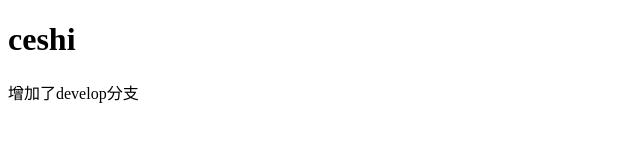
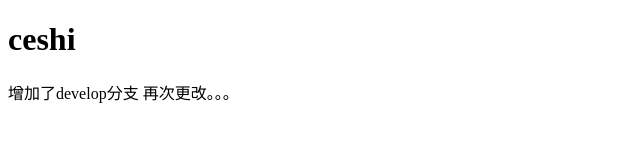
Before and after one commit to heywc/yanshi, a plain HTML site: page index.html in a window 1280 px wide. Shown: the whole page, without its empty margins (0-640 px from the left). Drawn offline with Linux system fonts and the light colour scheme.

Commit message:
再次提交

```diff
--- a/index.html
+++ b/index.html
@@ -11,6 +11,8 @@
 <body>
   <h1> ceshi </h1>
   增加了develop分支
+
+  再次更改。。。
 </body>
 
 </html>
```
